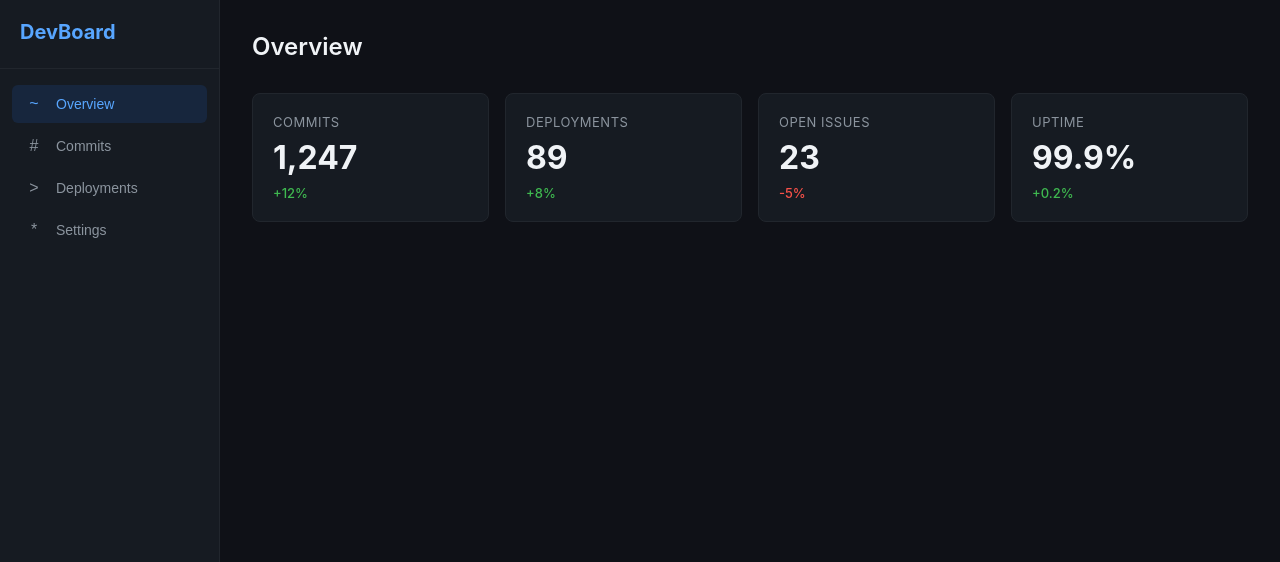
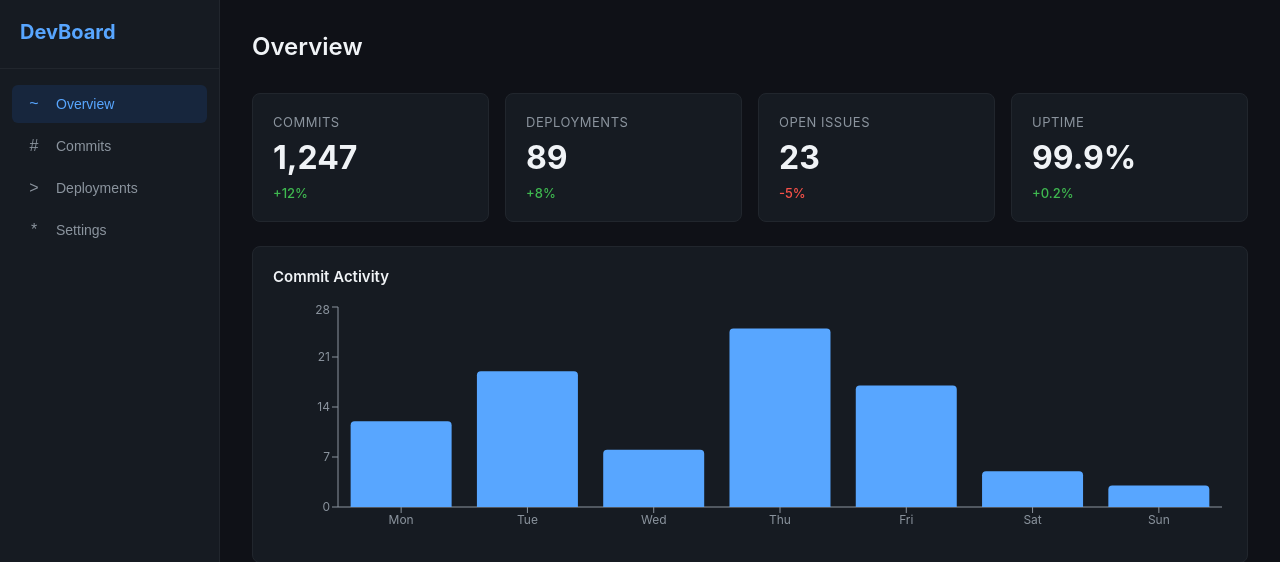
Before and after one commit to zspirit/devboard, a React (Vite) app: page / in a window 1280 px wide. Shown: the top 562 px of the page. Built offline with nearby package versions, Linux system fonts and the light colour scheme.

Commit message:
add commit activity chart

```diff
--- /dev/null
+++ b/src/components/ChartCard.css
@@ -0,0 +1,17 @@
+.chart-card {
+  background: #161b22;
+  border: 1px solid #21262d;
+  border-radius: 8px;
+  padding: 20px;
+}
+
+.chart-title {
+  font-size: 15px;
+  font-weight: 600;
+  color: #f0f3f6;
+  margin-bottom: 16px;
+}
+
+.chart-container {
+  width: 100%;
+}
--- /dev/null
+++ b/src/components/CommitChart.jsx
@@ -0,0 +1,30 @@
+import { BarChart, Bar, XAxis, YAxis, Tooltip, ResponsiveContainer } from 'recharts'
+import { commitActivity } from '../data/mockData'
+import './ChartCard.css'
+
+function CommitChart() {
+  return (
+    <div className="chart-card">
+      <h3 className="chart-title">Commit Activity</h3>
+      <div className="chart-container">
+        <ResponsiveContainer width="100%" height={240}>
+          <BarChart data={commitActivity}>
+            <XAxis dataKey="day" stroke="#8b949e" fontSize={12} />
+            <YAxis stroke="#8b949e" fontSize={12} />
+            <Tooltip
+              contentStyle={{
+                background: '#1c2128',
+                border: '1px solid #21262d',
+                borderRadius: '6px',
+                color: '#e1e4e8',
+              }}
+            />
+            <Bar dataKey="commits" fill="#58a6ff" radius={[4, 4, 0, 0]} />
+          </BarChart>
+        </ResponsiveContainer>
+      </div>
+    </div>
+  )
+}
+
+export default CommitChart
--- a/src/pages/Overview.jsx
+++ b/src/pages/Overview.jsx
@@ -1,4 +1,5 @@
 import StatCard from '../components/StatCard'
+import CommitChart from '../components/CommitChart'
 import { stats } from '../data/mockData'
 import './Overview.css'
 
@@ -10,6 +11,7 @@ function Overview() {
           <StatCard key={stat.label} {...stat} />
         ))}
       </div>
+      <CommitChart />
     </div>
   )
 }
```
